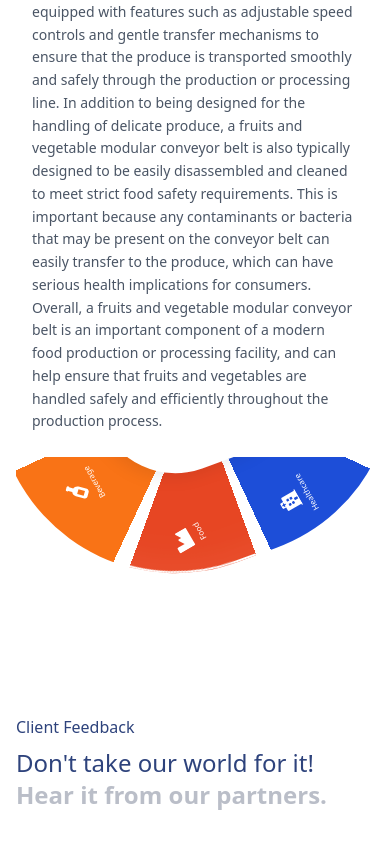
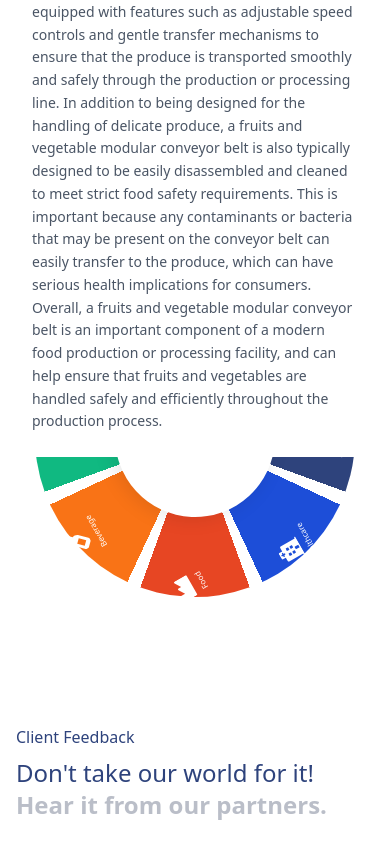
Before and after one commit to hiren-techvivanta/pattavalo, a React (Vite) app: page / in a window 390 px wide. Shown: the part 5427-6280 px from the top of the page. Built offline with nearby package versions, Linux system fonts and the light colour scheme.

Commit message:
implement changes in industry section

```diff
--- a/src/components/Home_Components/IndustryCom.jsx
+++ b/src/components/Home_Components/IndustryCom.jsx
@@ -132,7 +132,7 @@ const categoryContent = {
     ],
   },
 
-  // Packaging & Logistics
+
   "Shrink Wrapping": {
     title: "Shrink Wrapping Solutions",
     description:
@@ -383,7 +383,7 @@ export default function IndustryCom() {
   const [rotation, setRotation] = useState(-20);
   const [isMobile, setIsMobile] = useState(false);
 
-  // Check screen size and set appropriate initial rotation
+
   useEffect(() => {
     const checkScreenSize = () => {
       const mobile = window.innerWidth < 1024;
@@ -415,7 +415,7 @@ export default function IndustryCom() {
 
     // Adjust target rotation for mobile
     if (isMobile) {
-      targetRotation = industry.targetRotation - 100; // Add offset for mobile
+      targetRotation = industry.targetRotation - 100;
     }
 
     const normalizedCurrent = ((currentRotation % 360) + 360) % 360;
@@ -498,10 +498,10 @@ export default function IndustryCom() {
             transition={{ duration: 0.6 }}
             className="relative"
             style={{
-              width: isMobile ? "400px" : "600px",
-              height: isMobile ? "400px" : "600px",
+              width: isMobile ? "320px" : "600px",
+              height: isMobile ? "320px" : "600px",
               marginLeft: isMobile ? "0px" : "-250px",
-              marginTop: isMobile? "-270px" : "0"
+              marginTop: isMobile? "-180px" : "0"
             }}
           >
             <motion.div
@@ -523,7 +523,7 @@ export default function IndustryCom() {
               <div
                 className="absolute bg-white rounded-full z-10 flex items-center justify-center"
                 style={{
-                  inset: isMobile ? "100px" : "150px",
+                  inset: isMobile ? "80px" : "150px",
                   boxShadow: "0 4px 20px rgba(0, 0, 0, 0.1)",
                 }}
               ></div>
@@ -558,18 +558,18 @@ export default function IndustryCom() {
                           centerPoint + pathRadius * Math.sin((endAngle * Math.PI) / 180)
                         } Z')`,
                         zIndex: 15,
-                        border: isActive
-                          ? "2px solid #fff"
-                          : "2px solid transparent",
-                        filter: isActive
-                          ? "drop-shadow(0 0 15px rgba(255,255,255,0.6))"
-                          : "none",
+                        // border: isActive
+                        //   ? "2px solid #fff"
+                        //   : "2px solid transparent",
+                        // filter: isActive
+                        //   ? "drop-shadow(0 0 15px rgba(255,255,255,0.6))"
+                        //   : "none",
                         transition: "all 0.3s ease",
                       }}
                     ></div>
 
                     <motion.div
-                      initial={{ rotate: isMobile ? 120 : 20 }}
+                      initial={{ rotate: isMobile ? 110 : 20 }}
                       animate={{ rotate: -rotation }}
                       transition={{ duration: 0.7, ease: "easeInOut" }}
                       className={`absolute z-20 flex flex-col items-center justify-center ${
@@ -585,7 +585,7 @@ export default function IndustryCom() {
                     >
                       <span className={isMobile ? 'text-lg' : 'text-xl'}>
                         {React.cloneElement(industry.icon, {
-                          size: isMobile ? 20 : 26
+                          size: isMobile ? 23 : 26
                         })}
                       </span>
                       <span className={`${
--- a/src/pages/Home.jsx
+++ b/src/pages/Home.jsx
@@ -4,8 +4,6 @@ import { motion } from "framer-motion";
 import Lenis from "@studio-freight/lenis";
 import { gsap } from "gsap";
 import { ScrollTrigger } from "gsap/ScrollTrigger";
-
-// Components
 import HomeBanner from "../components/Home_Components/HomeBanner";
 import Gatherings from "../components/Home_Components/Gatherings";
 import CustomConveyor from "../components/Home_Components/CustomConveyor";
@@ -212,7 +210,7 @@ export default function Home() {
                   initial={{ x: "0%" }}
                   animate={{ x: "-100%" }}
                   transition={{
-                    duration: 25, // Faster scroll
+                    duration: 25,
                     repeat: Infinity,
                     ease: "linear",
                     repeatType: "loop",
@@ -225,7 +223,7 @@ export default function Home() {
                       className="flex-shrink-0 mx-12 px-0 md:px-5"
                       whileHover={{
                         scale: 1.05,
-                        transition: { duration: 0.1 } // Super quick hover
+                        transition: { duration: 0.1 }
                       }}
                     >
                       <img
@@ -277,7 +275,7 @@ export default function Home() {
           className="w-full h-[300px] sm:h-[400px] lg:h-[400px] overflow-hidden shadow-lg"
           whileHover={{
             scale: 1.01,
-            transition: { duration: 0.15 } // Quick map hover
+            transition: { duration: 0.15 }
           }}
         >
           <iframe
```
Also changed, not shown: src/api/axiosInstance.js (added), src/pages/error/Error.jsx (line endings or trailing spaces).
